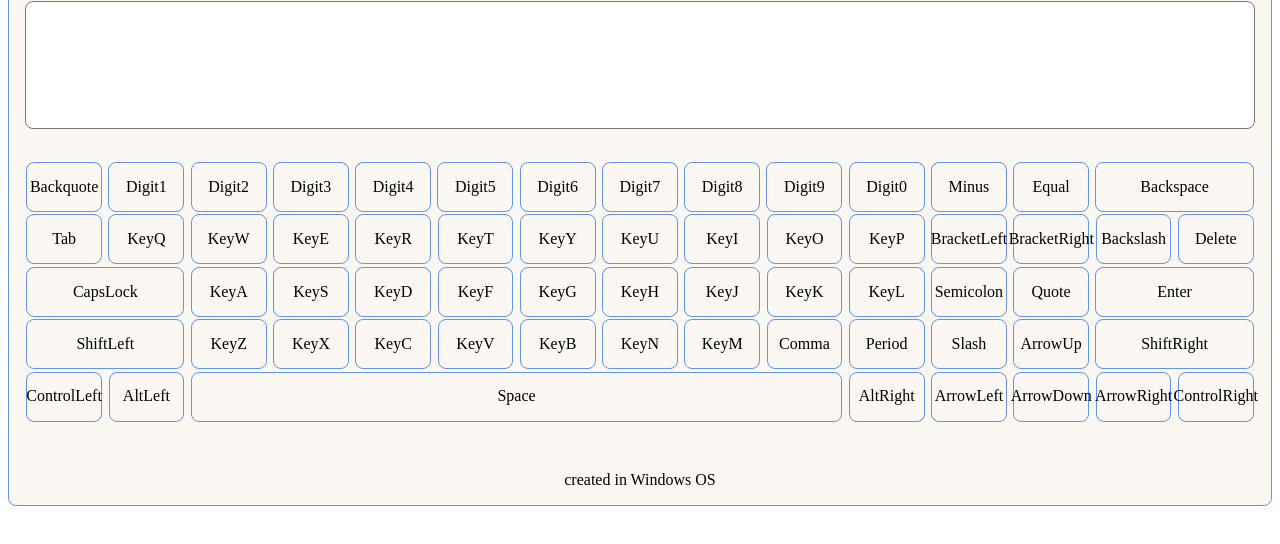
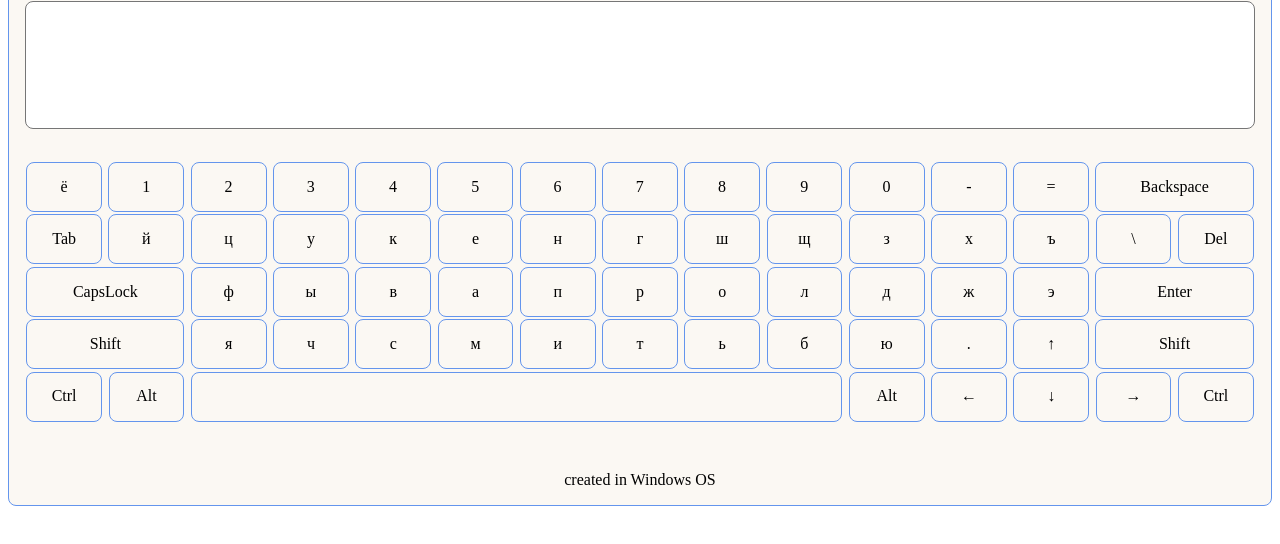
Before and after one commit to EugeneKovgan/rss_virtual_keyboard, a website with bundled scripts: page keyboard/index.html in a window 1280 px wide. Shown: the part 88-632 px from the top of the page. Built offline with nearby package versions, Linux system fonts and the light colour scheme.

Commit message:
feat: add enlish letters on keyboard

```diff
--- a/keyboard/src/main.js
+++ b/keyboard/src/main.js
@@ -21,12 +21,11 @@ body.innerHTML = `
     </div>
 `;
 
-document.addEventListener('keydown', (e) => {
-    console.log(e.code);
-});
+function init(arr) {
+    let currentLanguage = window.navigator.language;
+    console.log(currentLanguage);
+    const keyboard_block = document.querySelector('.keyboard_block');
 
-function init(arr) {
-    const keyboard_block = document.querySelector('.keyboard_block');
     const line_1 = keyboard_block.querySelector('.line_1');
     const line_2 = keyboard_block.querySelector('.line_2');
     const line_3 = keyboard_block.querySelector('.line_3');
@@ -36,10 +35,23 @@ function init(arr) {
         const key = document.createElement('div');
         key.classList.add(element.size);
         key.classList.add('key_btn');
-        console.log(element);
+        // console.log(element);
+        key.setAttribute('id', element.code);
         key.setAttribute('line', element.line);
-        key.innerHTML = element.code;
+        key.setAttribute('char-en', element.character.en);
+        key.setAttribute('char-ru', element.character.ru);
+        key.setAttribute('letter-en', element.contents.en);
+        key.setAttribute('letter-ru', element.contents.ru);
+        key.setAttribute('change-en', element.shift.en);
+        key.setAttribute('change-ru', element.shift.ru);
+        if (currentLanguage == 'en') {
+            key.innerHTML = element.contents.en;
+        } else {
+            key.innerHTML = element.contents.ru;
+        }
+
         const current_line = key.getAttribute('line');
+
         if (current_line === 'line_1') {
             line_1.append(key);
         }
@@ -55,11 +67,13 @@ function init(arr) {
         if (current_line === 'line_5') {
             line_5.append(key);
         }
-
-        // console.log(current_line.append(key));
-
-        // key.getAttribute('line').append(key);
-        // keyboard_block.append(key);
     });
 }
 init(keys);
+
+document.addEventListener('keydown', (e) => {
+    // const currentLetter = e.code;
+    const currentLetter = document.querySelector(`#${e.code}`);
+    currentLetter.classList.add('active');
+    console.log(currentLetter);
+});
--- a/keyboard/src/styles.css
+++ b/keyboard/src/styles.css
@@ -56,6 +56,14 @@
     align-items: center;
     justify-content: center;
 }
+.key_btn:hover {
+    cursor: pointer;
+    background-color: #6495ed30;
+    transition: 0.1s;
+}
+.key_btn .active {
+    background-color: aqua;
+}
 .key_btn_size_standart {
     width: 6%;
 }
@@ -63,11 +71,7 @@
 .key_btn_size_double {
     width: 12.7%;
 }
-.key_btn:hover {
-    cursor: pointer;
-    background-color: #6495ed30;
-    transition: 0.1s;
-}
+
 .key_btn_size_space {
     width: 52.8%;
 }
```
